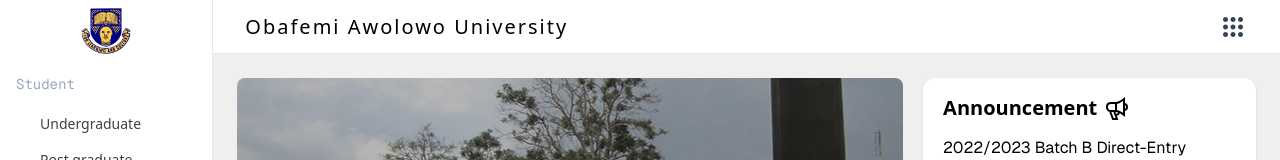
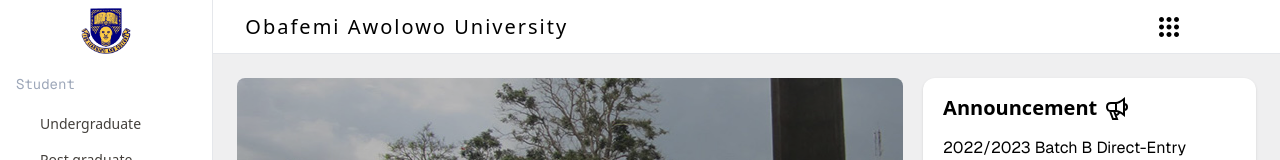
Before and after one commit to professor-12/oauife, a Next.js app: page /home in a window 1280 px wide. Shown: the top 160 px of the page. Built offline with nearby package versions, Linux system fonts and the light colour scheme.

Commit message:
Finish with the navmenu functionality

```diff
--- /dev/null
+++ b/src/app/components/BackDrop.tsx
@@ -0,0 +1,7 @@
+import React from "react";
+
+const BackDrop = ({ onClick }: { onClick(): any }) => {
+    return <div onClick={onClick} className="fixed  inset-0 z-10" />;
+};
+
+export default BackDrop;
--- /dev/null
+++ b/src/app/components/DropDown.tsx
@@ -0,0 +1,96 @@
+"use client";
+import Link from "next/link";
+import React, { useState } from "react";
+import BackDrop from "./BackDrop";
+
+const DropDown = () => {
+    const [toggleMenu, setToggleMenu] = useState<boolean>(false);
+
+    return (
+        <div className="cursor-pointer relative">
+            <svg
+                onClick={() => setToggleMenu(!toggleMenu)}
+                stroke="currentColor"
+                fill="none"
+                stroke-width="0"
+                viewBox="0 0 24 24"
+                height="30px"
+                width="30px"
+                xmlns="http://www.w3.org/2000/svg"
+            >
+                <path
+                    d="M8 6C8 7.10457 7.10457 8 6 8C4.89543 8 4 7.10457 4 6C4 4.89543 4.89543 4 6 4C7.10457 4 8 4.89543 8 6Z"
+                    fill="currentColor"
+                ></path>
+                <path
+                    d="M8 12C8 13.1046 7.10457 14 6 14C4.89543 14 4 13.1046 4 12C4 10.8954 4.89543 10 6 10C7.10457 10 8 10.8954 8 12Z"
+                    fill="currentColor"
+                ></path>
+                <path
+                    d="M6 20C7.10457 20 8 19.1046 8 18C8 16.8954 7.10457 16 6 16C4.89543 16 4 16.8954 4 18C4 19.1046 4.89543 20 6 20Z"
+                    fill="currentColor"
+                ></path>
+                <path
+                    d="M14 6C14 7.10457 13.1046 8 12 8C10.8954 8 10 7.10457 10 6C10 4.89543 10.8954 4 12 4C13.1046 4 14 4.89543 14 6Z"
+                    fill="currentColor"
+                ></path>
+                <path
+                    d="M12 14C13.1046 14 14 13.1046 14 12C14 10.8954 13.1046 10 12 10C10.8954 10 10 10.8954 10 12C10 13.1046 10.8954 14 12 14Z"
+                    fill="currentColor"
+                ></path>
+                <path
+                    d="M14 18C14 19.1046 13.1046 20 12 20C10.8954 20 10 19.1046 10 18C10 16.8954 10.8954 16 12 16C13.1046 16 14 16.8954 14 18Z"
+                    fill="currentColor"
+                ></path>
+                <path
+                    d="M18 8C19.1046 8 20 7.10457 20 6C20 4.89543 19.1046 4 18 4C16.8954 4 16 4.89543 16 6C16 7.10457 16.8954 8 18 8Z"
+                    fill="currentColor"
+                ></path>
+                <path
+                    d="M20 12C20 13.1046 19.1046 14 18 14C16.8954 14 16 13.1046 16 12C16 10.8954 16.8954 10 18 10C19.1046 10 20 10.8954 20 12Z"
+                    fill="currentColor"
+                ></path>
+                <path
+                    d="M18 20C19.1046 20 20 19.1046 20 18C20 16.8954 19.1046 16 18 16C16.8954 16 16 16.8954 16 18C16 19.1046 16.8954 20 18 20Z"
+                    fill="currentColor"
+                ></path>
+            </svg>
+
+            {toggleMenu && (
+                <>
+                    <BackDrop onClick={() => setToggleMenu(false)} />
+                    <div className="absolute top-[calc(100%+1rem)] flex flex-col justify-center items-center z-20 -translate-x-[50%] bg-white   shadow border rounded-xl min-h-[5rem]">
+                        <ul className="p-3">
+                            <div className="text-nowrap text-neutral-500 font-mono">
+                                Contact us
+                            </div>
+                            <li className="p-2 hover:underline hover:text-blue-500">
+                                <Link href={"mailto:enquiry@oauife.edu.ng"}>
+                                    enquiry@oauife.edu.ng
+                                </Link>
+                            </li>
+                            <li className="p-2 pt-0 group hover:underline hover:text-blue-500">
+                                <Link href={"tel:+2348088014185"}>
+                                    08088014185
+                                </Link>
+                            </li>
+                        </ul>
+                        <ul className="p-3 border-t">
+                            <div className="text-nowrap  text-neutral-500 font-mono">
+                                Time table
+                            </div>
+                            <li className="p-2 hover:underline hover:text-blue-500">
+                                Lecture timetable
+                            </li>
+                            <li className="p-2 pt-0 hover:underline hover:text-blue-500">
+                                Examination timetable
+                            </li>
+                        </ul>
+                    </div>
+                </>
+            )}
+        </div>
+    );
+};
+
+export default DropDown;
--- a/src/app/components/Header.tsx
+++ b/src/app/components/Header.tsx
@@ -1,61 +1,15 @@
 import Link from "next/link";
 import React from "react";
+import DropDown from "./DropDown";
 
 const Header = () => {
     return (
-        <div className="flex justify-between border-b  h-[3.4rem] items-center bg-white px-8">
+        <div className="flex justify-between border-b  h-[3.4rem] items-center bg-white px-8 pr-24">
             <div className="tracking-widest lg:text-xl">
                 Obafemi Awolowo University
             </div>
             <div className="space-x-6 max-md:hidden">
-                <div className="text-lg font-medium text-slate-700 font-[family-name:var(--font-geist-mono)]">
-                    <svg
-                        stroke="currentColor"
-                        fill="none"
-                        stroke-width="0"
-                        viewBox="0 0 24 24"
-                        height="30px"
-                        width="30px"
-                        xmlns="http://www.w3.org/2000/svg"
-                    >
-                        <path
-                            d="M8 6C8 7.10457 7.10457 8 6 8C4.89543 8 4 7.10457 4 6C4 4.89543 4.89543 4 6 4C7.10457 4 8 4.89543 8 6Z"
-                            fill="currentColor"
-                        ></path>
-                        <path
-                            d="M8 12C8 13.1046 7.10457 14 6 14C4.89543 14 4 13.1046 4 12C4 10.8954 4.89543 10 6 10C7.10457 10 8 10.8954 8 12Z"
-                            fill="currentColor"
-                        ></path>
-                        <path
-                            d="M6 20C7.10457 20 8 19.1046 8 18C8 16.8954 7.10457 16 6 16C4.89543 16 4 16.8954 4 18C4 19.1046 4.89543 20 6 20Z"
-                            fill="currentColor"
-                        ></path>
-                        <path
-                            d="M14 6C14 7.10457 13.1046 8 12 8C10.8954 8 10 7.10457 10 6C10 4.89543 10.8954 4 12 4C13.1046 4 14 4.89543 14 6Z"
-                            fill="currentColor"
-                        ></path>
-                        <path
-                            d="M12 14C13.1046 14 14 13.1046 14 12C14 10.8954 13.1046 10 12 10C10.8954 10 10 10.8954 10 12C10 13.1046 10.8954 14 12 14Z"
-                            fill="currentColor"
-                        ></path>
-                        <path
-                            d="M14 18C14 19.1046 13.1046 20 12 20C10.8954 20 10 19.1046 10 18C10 16.8954 10.8954 16 12 16C13.1046 16 14 16.8954 14 18Z"
-                            fill="currentColor"
-                        ></path>
-                        <path
-                            d="M18 8C19.1046 8 20 7.10457 20 6C20 4.89543 19.1046 4 18 4C16.8954 4 16 4.89543 16 6C16 7.10457 16.8954 8 18 8Z"
-                            fill="currentColor"
-                        ></path>
-                        <path
-                            d="M20 12C20 13.1046 19.1046 14 18 14C16.8954 14 16 13.1046 16 12C16 10.8954 16.8954 10 18 10C19.1046 10 20 10.8954 20 12Z"
-                            fill="currentColor"
-                        ></path>
-                        <path
-                            d="M18 20C19.1046 20 20 19.1046 20 18C20 16.8954 19.1046 16 18 16C16.8954 16 16 16.8954 16 18C16 19.1046 16.8954 20 18 20Z"
-                            fill="currentColor"
-                        ></path>
-                    </svg>
-                </div>
+                <DropDown />
             </div>
         </div>
     );
```
